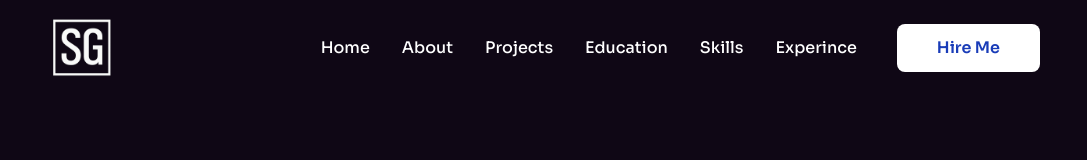
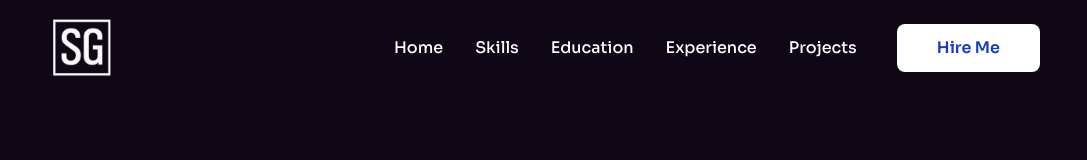
Before and after one commit to Satish627/portfolio, a Next.js app: page / in a window 1280 px wide. Shown: the top 160 px of the page, without its empty margins (96-1183 px from the left). Built offline with nearby package versions, Linux system fonts and the light colour scheme.

Commit message:
added a section heading

```diff
--- /dev/null
+++ b/components/Helper/SectionHeading.tsx
@@ -0,0 +1,12 @@
+import React, { ReactNode } from 'react'
+
+type Props={
+    children:ReactNode
+}
+
+const SectionHeading = ({children}:Props) => {
+  return <h1 className='bg-blue-800 w-fit text-center px-4 py-3 mx-auto text-white text-2xl sm:text-3xl
+  md:text-4xl uppercase -rotate-6'>{children}</h1>
+}
+
+export default SectionHeading
--- a/constant/constant.ts
+++ b/constant/constant.ts
@@ -4,29 +4,25 @@ export const navLinks = [
         url: "#",
         label: "Home"
     },
+
     {
         id:2,
         url: "#",
-        label: "About"
+        label: "Skills"
     },
     {
         id:3,
         url: "#",
-        label: "Projects"
+        label: "Education"
     },
     {
         id:4,
         url: "#",
-        label: "Education"
+        label: "Experience"
     },
     {
         id:5,
         url: "#",
-        label: "Skills"
-    },
-    {
-        id:6,
-        url: "#",
-        label: "Experince"
+        label: "Projects"
     },
 ]
--- a/data/data.ts
+++ b/data/data.ts
@@ -6,15 +6,7 @@ export const BaseInfo = {
     profilePic: "/images/Me.png",
   };
 
-  export const aboutInfo = {
-    title: "Crafting Web Application with Passion and Precision",
-    description:
-      "At webdev warriors, we’re a dedicated team of designers and developers committed to delivering tailored web solutions. With a blend of creativity and technical expertise, we help businesses elevate their online presence and achieve their goals",
-    client: "50+",
-    experience: "3+",
-    project: "200+",
-    website: "100+",
-  };
+
 
   export const servicesData = [
     {
```
